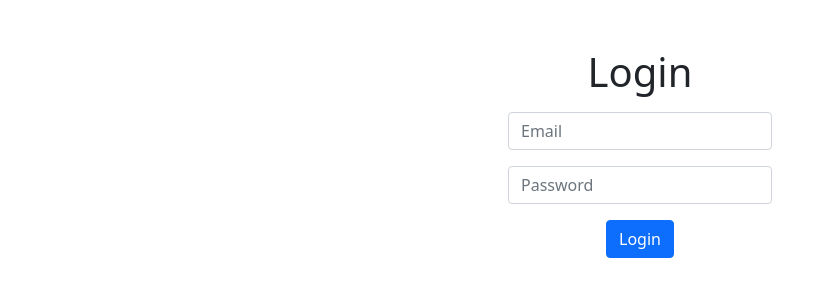
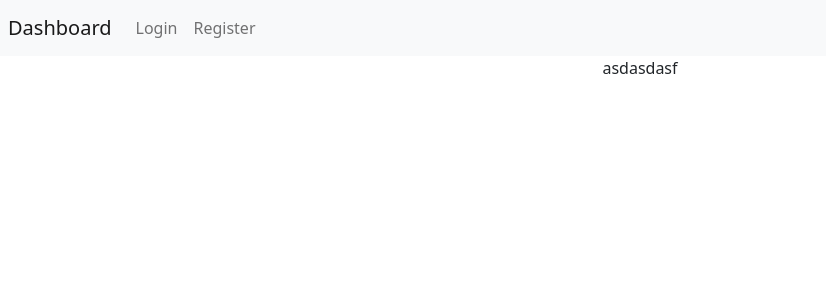
Before and after one commit to husseinbb/basma_frontend, a React (Create React App) app: page /dashboard in a window 1280 px wide. Shown: the top 300 px of the page, without its empty margins (0-826 px from the left). Built offline with nearby package versions, Linux system fonts and the light colour scheme; sample sign-in values are in the browser's storage.

Commit message:
protected route

```diff
--- a/package.json
+++ b/package.json
@@ -11,6 +11,8 @@
     "react": "^17.0.2",
     "react-bootstrap": "^1.6.1",
     "react-dom": "^17.0.2",
+    "react-router": "^5.2.0",
+    "react-router-dom": "^5.2.0",
     "react-scripts": "4.0.3",
     "web-vitals": "^1.1.2"
   },
--- a/src/App.js
+++ b/src/App.js
@@ -1,11 +1,12 @@
 import './App.css';
 import 'bootstrap/dist/css/bootstrap.min.css';
 import Login from './components/Login/Login';
+import Navbar from './components/Navbar/Navbar'
 
 function App() {
   return (
     <div className="App">
-      <Login />
+      <Navbar />
     </div>
   );
 }
--- /dev/null
+++ b/src/components/Dashboard/Dashboard.js
@@ -0,0 +1,10 @@
+import React, { useEffect, useState } from 'react';
+
+const Dashboard = (props) => {
+
+    return (
+        <div>asdasdasf</div>
+    );
+}
+
+export default Dashboard;
--- a/src/components/Login/Login.js
+++ b/src/components/Login/Login.js
@@ -1,6 +1,5 @@
 import React, { useEffect, useState } from 'react';
 import { UserService } from '../../services/UserService';
-import axios from 'axios';
 
 const Login = (props) => {
 
--- /dev/null
+++ b/src/components/Navbar/Navbar.js
@@ -0,0 +1,41 @@
+import React ,{ useState ,useEffect} from "react";
+import {
+  BrowserRouter as Router,
+  Switch,
+  Route,
+  Link,
+  Redirect,
+  withRouter,
+  BrowserRouter
+} from "react-router-dom";
+import Login from "../Login/Login";
+import ProtectedRoute from "../ProtectedRoute/ProtectedRoute";
+import Dashboard from "../Dashboard/Dashboard"
+
+const Navbar = (props) => {
+
+    return (
+        <Router>
+            <nav className="navbar navbar-expand-lg navbar-light bg-light p-2">
+                <Link className='navbar-brand' to="/dashboard">Dashboard</Link>
+
+                <ul className='navbar-nav ml-auto'>
+                    <li className='nav-item'>
+                        <Link className='nav-link' to="/login" >Login</Link>
+                    </li>
+                    <li className='nav-item'>
+                        <Link className='nav-link' to="/register">Register</Link>
+                    </li>
+                </ul>
+            </nav>
+
+            <Switch>
+                <Route exact path="/login" component={Login} />
+                <ProtectedRoute path="/dashboard" component={Dashboard} />
+            </Switch>
+        </Router>
+
+    );
+}
+
+export default Navbar;
--- /dev/null
+++ b/src/components/ProtectedRoute/ProtectedRoute.js
@@ -0,0 +1,17 @@
+import React from "react";
+import { Redirect, Route } from "react-router-dom";
+
+function ProtectedRoute({ component: Component, ...restOfProps }) {
+  const isAuthenticated = localStorage.getItem("isAuthenticated");
+
+  return (
+    <Route
+      {...restOfProps}
+      render={(props) =>
+        isAuthenticated ? <Component {...props} /> : <Redirect to="/login" />
+      }
+    />
+  );
+}
+
+export default ProtectedRoute;
--- a/src/services/UserService.js
+++ b/src/services/UserService.js
@@ -1,10 +1,10 @@
-import axios from 'axios';
+import Axios from 'axios';
 import { ConstantsService } from './ConstantsService';
 
 export class UserService {
 
     static login = (body) => {
-        const loginPromise = axios.post(`${ConstantsService.baseUrl}/login`, body).then(res => {
+        const loginPromise = Axios.post(`${ConstantsService.baseUrl}/login`, body).then(res => {
             console.log(res)
         })
         .catch(error => console.log(error));
```
Also changed, not shown: 1 other file (tests, documents, lock files or other folders).
